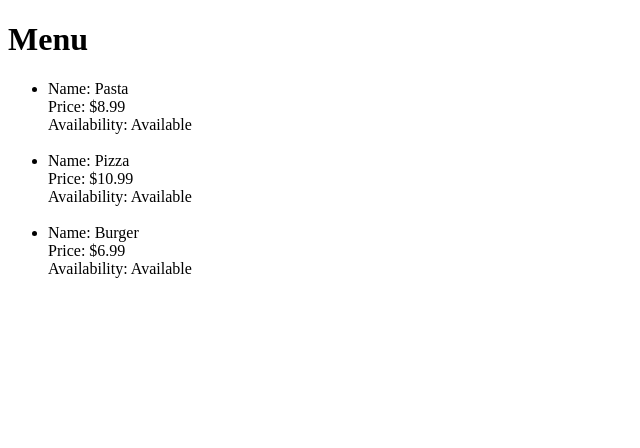
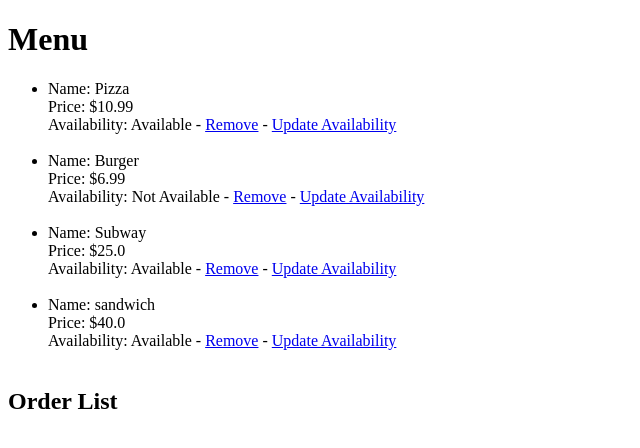
Before and after one commit to devshruti/Learning_Python, a Django app: page /menu/ in a window 1280 px wide. Shown: the top 448 px of the page, without its empty margins (0-640 px from the left). Run offline with Django 4.2, Linux system fonts and the light colour scheme.

Commit message:
ZomatoChronicles

```diff
--- a/S2D3/CRUD/ZomatoChronicles/zomato/menu_data.json
+++ b/S2D3/CRUD/ZomatoChronicles/zomato/menu_data.json
@@ -1,10 +1,4 @@
 [
-    {
-        "dish_id": 1,
-        "dish_name": "Pasta",
-        "price": 8.99,
-        "available": true
-    },
     {
         "dish_id": 2,
         "dish_name": "Pizza",
@@ -15,6 +9,18 @@
         "dish_id": 3,
         "dish_name": "Burger",
         "price": 6.99,
+        "available": false
+    },
+    {
+        "dish_id": 4,
+        "dish_name": "Subway",
+        "price": 25.0,
+        "available": true
+    },
+    {
+        "dish_id": 5,
+        "dish_name": "sandwich",
+        "price": 40.0,
         "available": true
     }
 ]
--- a/S2D3/CRUD/ZomatoChronicles/zomato/templates/zomato/menu.html
+++ b/S2D3/CRUD/ZomatoChronicles/zomato/templates/zomato/menu.html
@@ -12,13 +12,28 @@
     <ul>
         {% for dish in menu_data %}
         <li>
-             Name: {{ dish.dish_name }}<br>
+            Name: {{ dish.dish_name }}<br>
             Price: ${{ dish.price }}<br>
             {% if dish.available %}Availability: Available{% else %}Availability: Not Available{% endif %}
+            - <a href="{% url 'remove_dish' dish.dish_id %}">Remove</a>
+            - <a href="{% url 'update_availability' dish.dish_id %}">Update Availability</a>
         </li>
         <br>
         {% endfor %}
     </ul>
+    <h2>Order List</h2>
+<ul>
+    {% for order in orders_list %}
+        <li>
+            Order ID: {{ order.order_id }}<br>
+            Dishes:
+            {% for dish in order.dishes %}
+                {{ dish.dish_name }} ({{ dish.price }}),
+            {% endfor %}
+            <br>Status: {{ order.status }}
+        </li>
+    {% endfor %}
+</ul>
 </body>
 
 </html>
--- a/S2D3/CRUD/ZomatoChronicles/zomato/urls.py
+++ b/S2D3/CRUD/ZomatoChronicles/zomato/urls.py
@@ -3,4 +3,10 @@ from . import views
 
 urlpatterns = [
     path('menu/', views.menu, name='menu'),
+    path('add_dish/', views.add_dish, name='add_dish'),
+    path('remove_dish/<int:dish_id>/', views.remove_dish, name='remove_dish'),
+    path('update_availability/<int:dish_id>/', views.update_availability, name='update_availability'),
+    path('place_order/', views.place_order, name='place_order'),
+    path('update_order_status/<int:order_id>/', views.update_order_status, name='update_order_status'),
+
 ]
--- a/S2D3/CRUD/ZomatoChronicles/zomato/views.py
+++ b/S2D3/CRUD/ZomatoChronicles/zomato/views.py
@@ -1,7 +1,127 @@
-from django.shortcuts import render
+from django.shortcuts import render, redirect
 import json
+import time
 # Create your views here.
+orders_list = []
+
+def generate_unique_order_id():
+    timestamp = int(time.time() * 1000)  # Get the current timestamp in milliseconds
+    order_id = f"ORDER_{timestamp}"
+    return order_id
+
 def menu(request):
     with open('zomato/menu_data.json', 'r') as menu_file:
         menu_data = json.load(menu_file)
-    return render(request, "zomato/menu.html", {"menu_data": menu_data})
+
+    return render(request, "zomato/menu.html", {"menu_data": menu_data, "orders_list": orders_list})
+
+def add_dish(request):
+    if request.method == 'POST':
+        new_dish_id = int(request.POST['dish_id'])
+        new_dish_name = request.POST['dish_name']
+        new_dish_price = float(request.POST['dish_price'])
+        new_dish_available = request.POST.get('dish_available') == 'on'
+
+        with open('zomato/menu_data.json', 'r') as menu_file:
+            menu_data = json.load(menu_file)
+
+        new_dish = {
+            "dish_id": new_dish_id,
+            "dish_name": new_dish_name,
+            "price": new_dish_price,
+            "available": new_dish_available
+        }
+
+        menu_data.append(new_dish)
+
+        with open('zomato/menu_data.json', 'w') as menu_file:
+            json.dump(menu_data, menu_file, indent=4)
+
+        return redirect('menu')
+
+    return render(request, 'zomato/add_dish.html')
+
+def remove_dish(request, dish_id):
+    with open('zomato/menu_data.json', 'r') as menu_file:
+        menu_data = json.load(menu_file)
+
+    # Find the index of the dish with the given dish_id
+    index_to_remove = None
+    for index, dish in enumerate(menu_data):
+        if dish["dish_id"] == dish_id:
+            index_to_remove = index
+            break
+
+    if index_to_remove is not None:
+        del menu_data[index_to_remove]
+
+        # Save the updated menu data back to the JSON file
+        with open('zomato/menu_data.json', 'w') as menu_file:
+            json.dump(menu_data, menu_file, indent=4)
+
+    # Return an HttpResponse to indicate a successful response
+        return redirect('menu')
+    return render(request, "zomato/menu.html")
+
+def update_availability(request, dish_id):
+    with open('zomato/menu_data.json', 'r') as menu_file:
+        menu_data = json.load(menu_file)
+
+    # Find the dish with the given dish_id
+    for dish in menu_data:
+        if dish["dish_id"] == dish_id:
+            dish["available"] = not dish["available"]
+            break
+
+    # Save the updated menu data back to the JSON file
+    with open('zomato/menu_data.json', 'w') as menu_file:
+        json.dump(menu_data, menu_file, indent=4)
+
+        return redirect('menu')
+    return render(request, "zomato/menu.html")
+
+
+
+def place_order(request):
+    with open('zomato/menu_data.json', 'r') as menu_file:
+        menu_data = json.load(menu_file)
+
+    if request.method == 'POST':
+        order_dish_ids = request.POST.getlist('order_dish')
+
+        # Assuming you have a function to generate a unique order ID
+        new_order_id = generate_unique_order_id()
+
+        # Create a new order with the selected dish IDs and initial status
+        new_order = {
+            'order_id': new_order_id,
+            'dishes': [],
+            'status': 'Received'
+        }
+        for dish_id in order_dish_ids:
+            # Find the corresponding dish from menu_data and add it to the order
+            dish = next((dish for dish in menu_data if dish['dish_id'] == int(dish_id)), None)
+            if dish:
+                new_order['dishes'].append(dish)
+
+        # Add the new order to the orders list
+        orders_list.append(new_order)
+
+        return redirect('menu')
+
+        # return render(request, "zomato/menu.html", {"menu_data": menu_data})
+
+    return render(request, 'zomato/place_order.html', {'menu_data': menu_data})
+
+
+# ... (other view functions)
+
+def update_order_status(request, order_id):
+    global orders_list  # Use the global orders_list
+
+    for order in orders_list:
+        if order['order_id'] == order_id:
+            order['status'] = 'Preparing'  # Update status to 'Preparing'
+            break
+
+    return render(request, "zomato/menu.html", {"orders_list": orders_list})
```
Also changed, not shown: S2D3/CRUD/ZomatoChronicles/zomato/templates/zomato/add_dish.html (added, +22 -0 lines), S2D3/CRUD/ZomatoChronicles/zomato/templates/zomato/place_order.html (added, +20 -0 lines).
